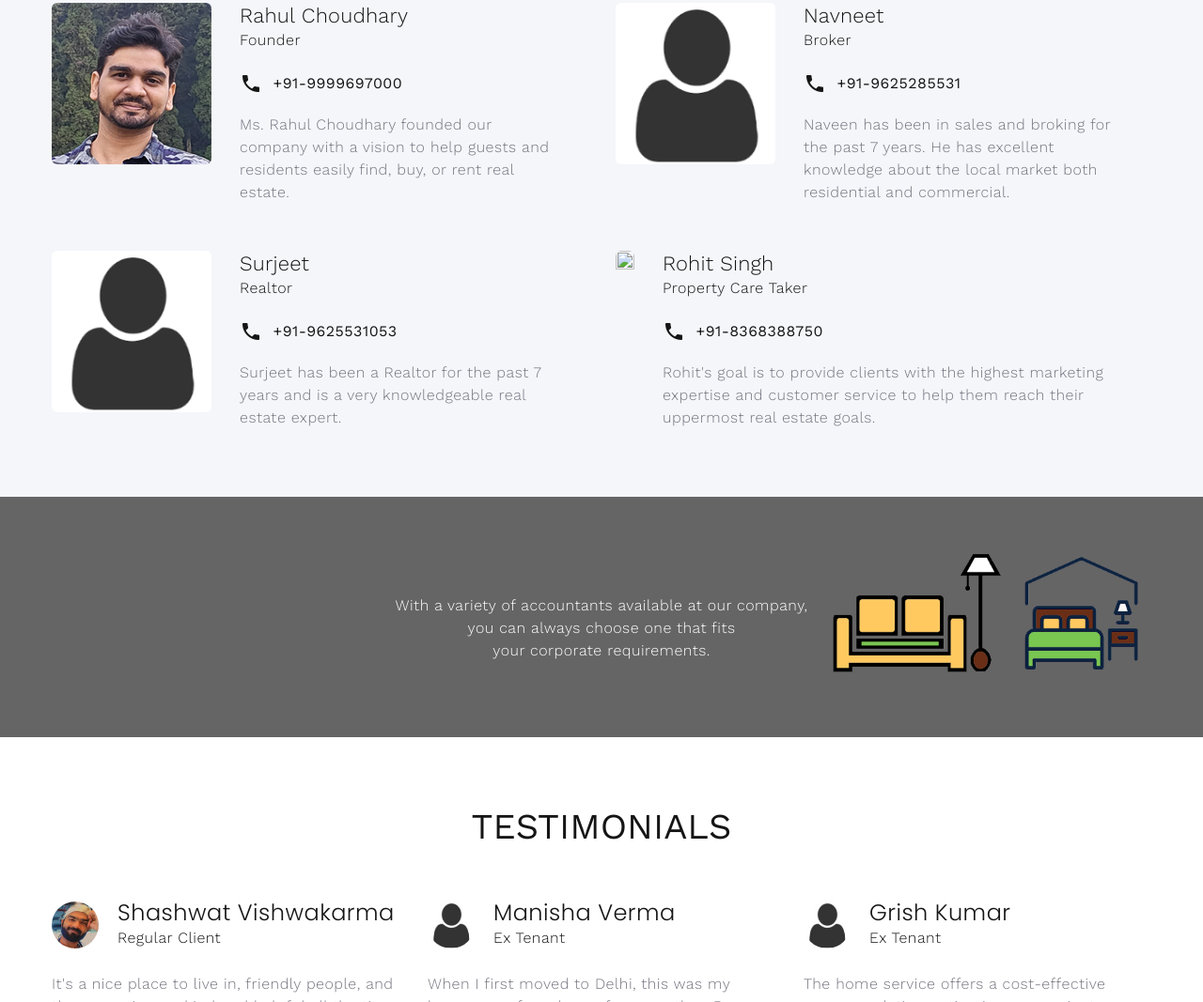
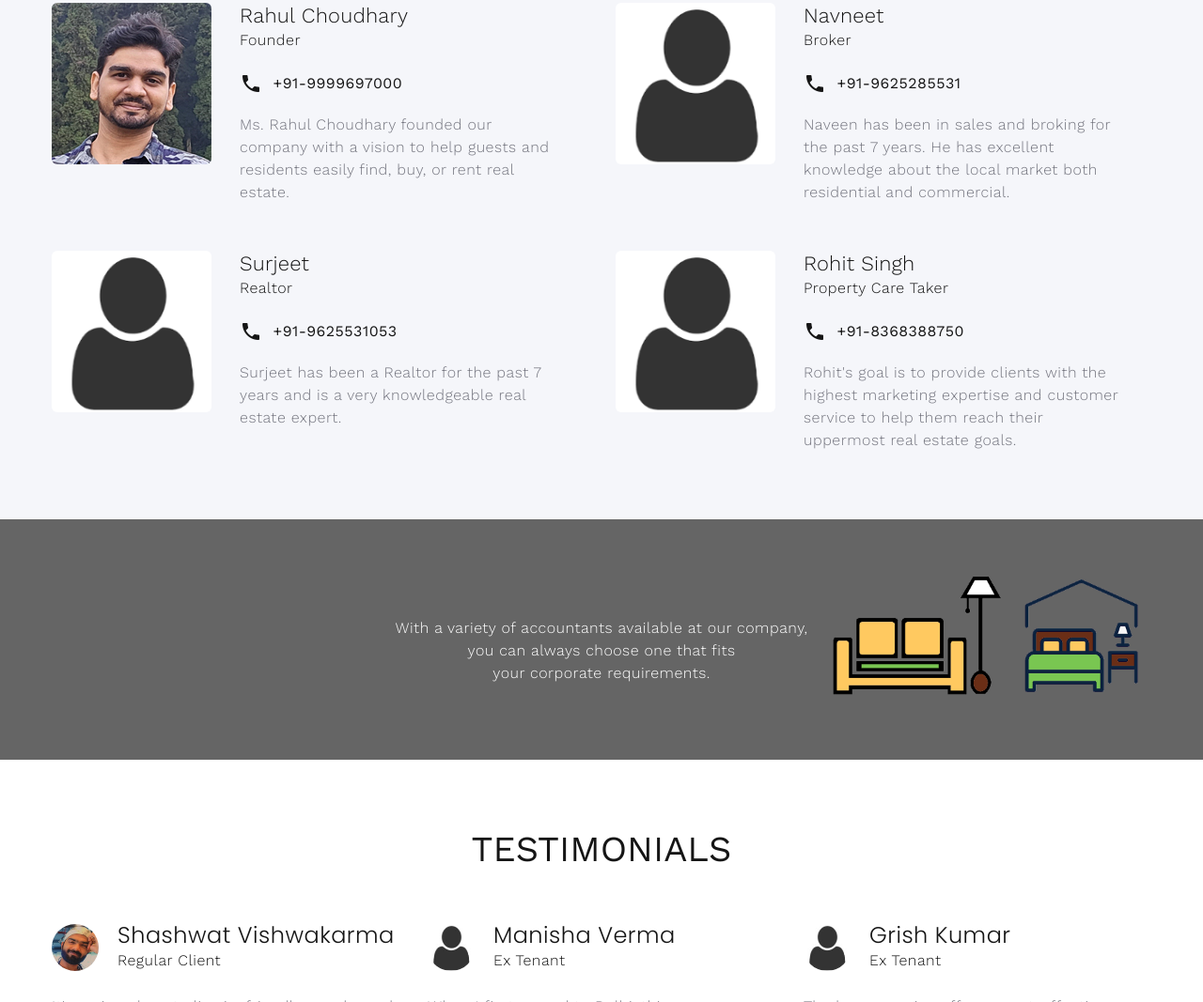
Before and after one commit to onestorg/onestorg.github.io, a plain HTML site: page index.html in a window 1280 px wide. Shown: the part 1771-2838 px from the top of the page at 94% size. Drawn offline with nearby package versions, Linux system fonts and the light colour scheme; files whose address does not match are found by name.

Commit message:
index.html

```diff
--- a/index.html
+++ b/index.html
@@ -299,7 +299,7 @@
             <div class="col-md-10 col-lg-6 wow-outer">
               <!-- Profile Creative-->
               <article class="profile-creative wow slideInLeft" data-wow-delay=".2s">
-                <figure class="profile-creative-figure"><img class="profile-creative-image" src="images/team-4-270x273.jpg" alt="" width="270" height="273"/>
+                <figure class="profile-creative-figure"><img class="profile-creative-image" src="images/team-4-270x273.png" alt="" width="270" height="273"/>
                 </figure>
                 <div class="profile-creative-main">
                   <h5 class="profile-creative-title"><a href="#">Rohit Singh</a></h5>
```
